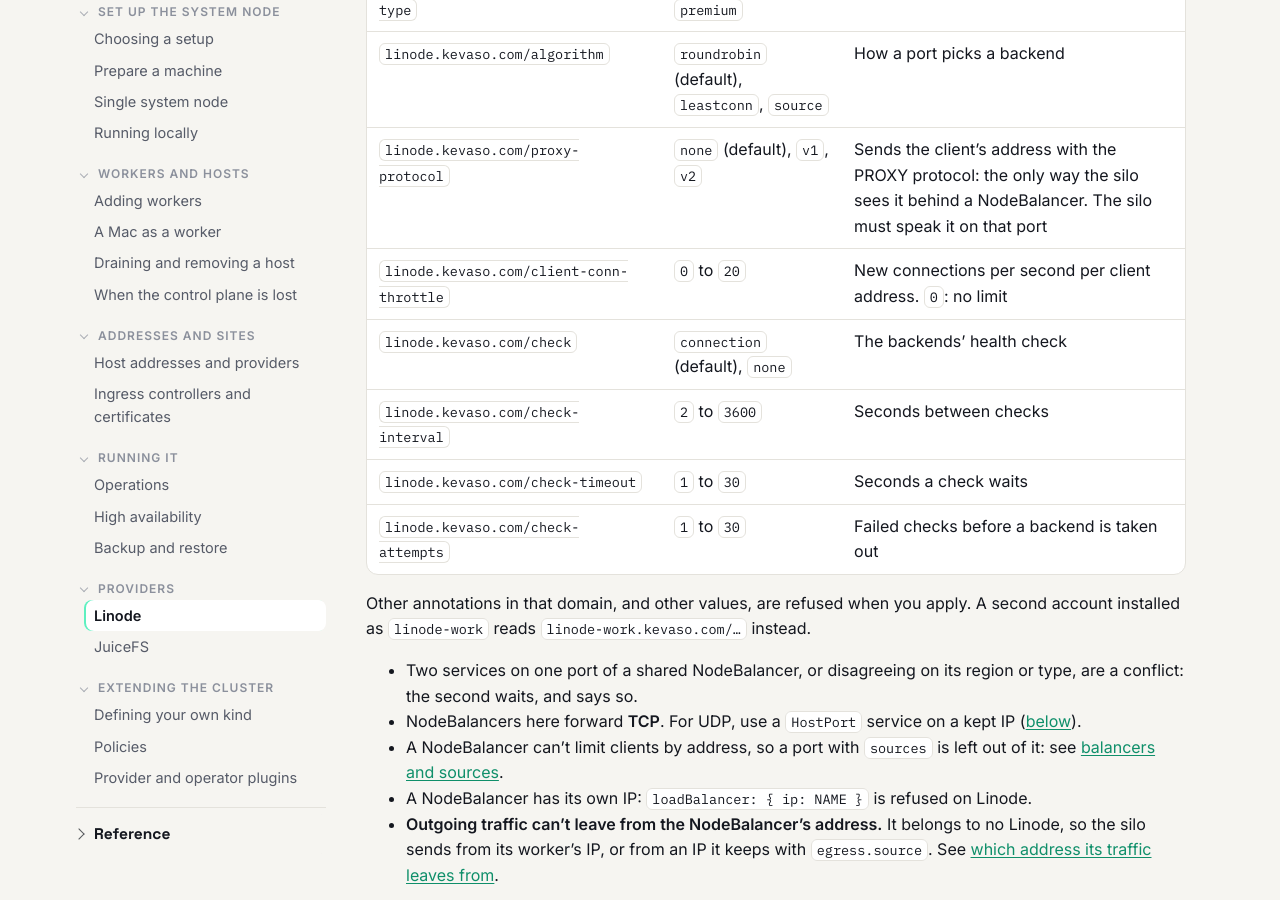
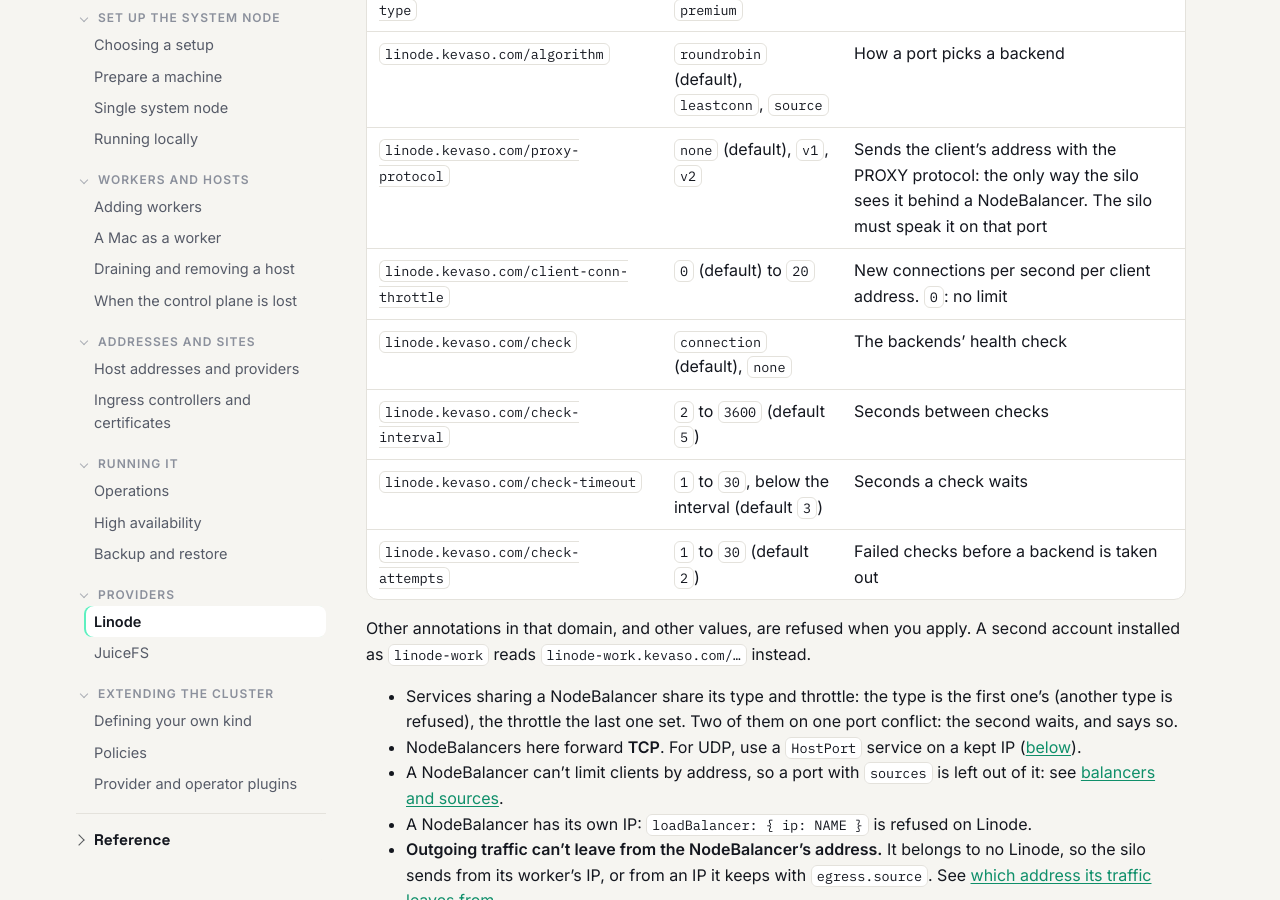
Before and after one commit to dlebee/kevaso-docs, a Jekyll site: the page built from admin/providers/linode.md, in a window 1280 px wide and 900 px high, scrolled down 4586 px. Built offline with Jekyll 4.4.1, drawn with Linux system fonts in a browser that asks for light colours.

Commit message:
Linode: shared NodeBalancers share type and throttle; annotation defaults (provider-linode #8)
Co-Authored-By: Claude Opus 5.5 <noreply@anthropic.com>
Signed-off-by: David Lebee <david@lebee.info>

```diff
--- a/admin/providers/linode.md
+++ b/admin/providers/linode.md
@@ -193,17 +193,18 @@ services:
 | `linode.kevaso.com/nodebalancer-type` | `common` (default), `premium` | Its plan. Fixed when it is made |
 | `linode.kevaso.com/algorithm` | `roundrobin` (default), `leastconn`, `source` | How a port picks a backend |
 | `linode.kevaso.com/proxy-protocol` | `none` (default), `v1`, `v2` | Sends the client's address with the PROXY protocol: the only way the silo sees it behind a NodeBalancer. The silo must speak it on that port |
-| `linode.kevaso.com/client-conn-throttle` | `0` to `20` | New connections per second per client address. `0`: no limit |
+| `linode.kevaso.com/client-conn-throttle` | `0` (default) to `20` | New connections per second per client address. `0`: no limit |
 | `linode.kevaso.com/check` | `connection` (default), `none` | The backends' health check |
-| `linode.kevaso.com/check-interval` | `2` to `3600` | Seconds between checks |
-| `linode.kevaso.com/check-timeout` | `1` to `30` | Seconds a check waits |
-| `linode.kevaso.com/check-attempts` | `1` to `30` | Failed checks before a backend is taken out |
+| `linode.kevaso.com/check-interval` | `2` to `3600` (default `5`) | Seconds between checks |
+| `linode.kevaso.com/check-timeout` | `1` to `30`, below the interval (default `3`) | Seconds a check waits |
+| `linode.kevaso.com/check-attempts` | `1` to `30` (default `2`) | Failed checks before a backend is taken out |
 
 Other annotations in that domain, and other values, are refused when you apply. A second account
 installed as `linode-work` reads `linode-work.kevaso.com/…` instead.
 
-- Two services on one port of a shared NodeBalancer, or disagreeing on its region or type, are a
-  conflict: the second waits, and says so.
+- Services sharing a NodeBalancer share its type and throttle: the type is the first one's (another
+  type is refused), the throttle the last one set. Two of them on one port conflict: the second
+  waits, and says so.
 - NodeBalancers here forward **TCP**. For UDP, use a `HostPort` service on a kept IP
   ([below](#an-ip-that-follows-the-silo)).
 - A NodeBalancer can't limit clients by address, so a port with `sources` is left out of it: see
```
